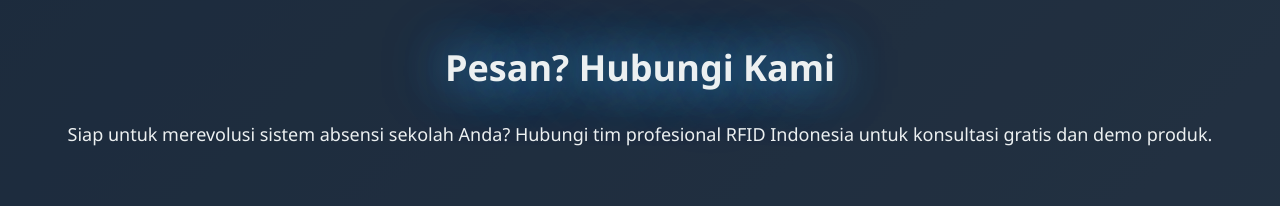
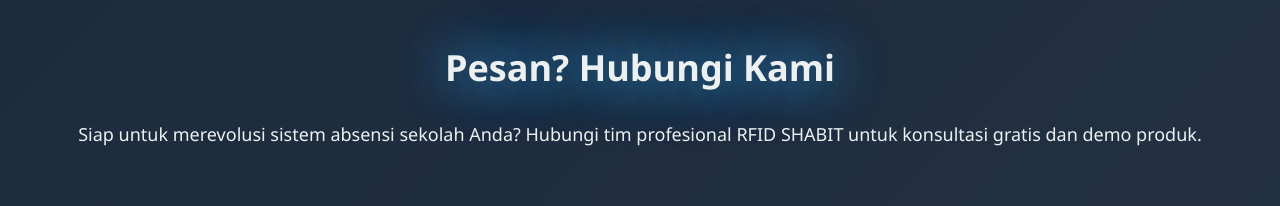
Before and after one commit to IHSANSxd/rfididscan, a plain HTML site: page index.html in a window 1280 px wide. Shown: the part 2420-2626 px from the top of the page. Drawn offline with nearby package versions, Linux system fonts and the light colour scheme.

Commit message:
index.html

```diff
--- a/index.html
+++ b/index.html
@@ -282,7 +282,7 @@
   <div class="max-w-6xl mx-auto text-center">
     <h2 class="text-4xl font-bold mb-8 glow-text">Pesan? Hubungi Kami</h2>
     <p class="text-lg mb-12">
-      Siap untuk merevolusi sistem absensi sekolah Anda? Hubungi tim profesional RFID Indonesia untuk konsultasi gratis dan demo produk.
+      Siap untuk merevolusi sistem absensi sekolah Anda? Hubungi tim profesional RFID SHABIT untuk konsultasi gratis dan demo produk.
     </p>
 
     <div class="grid grid-cols-0 md:grid-cols-1 gap-3">
```
